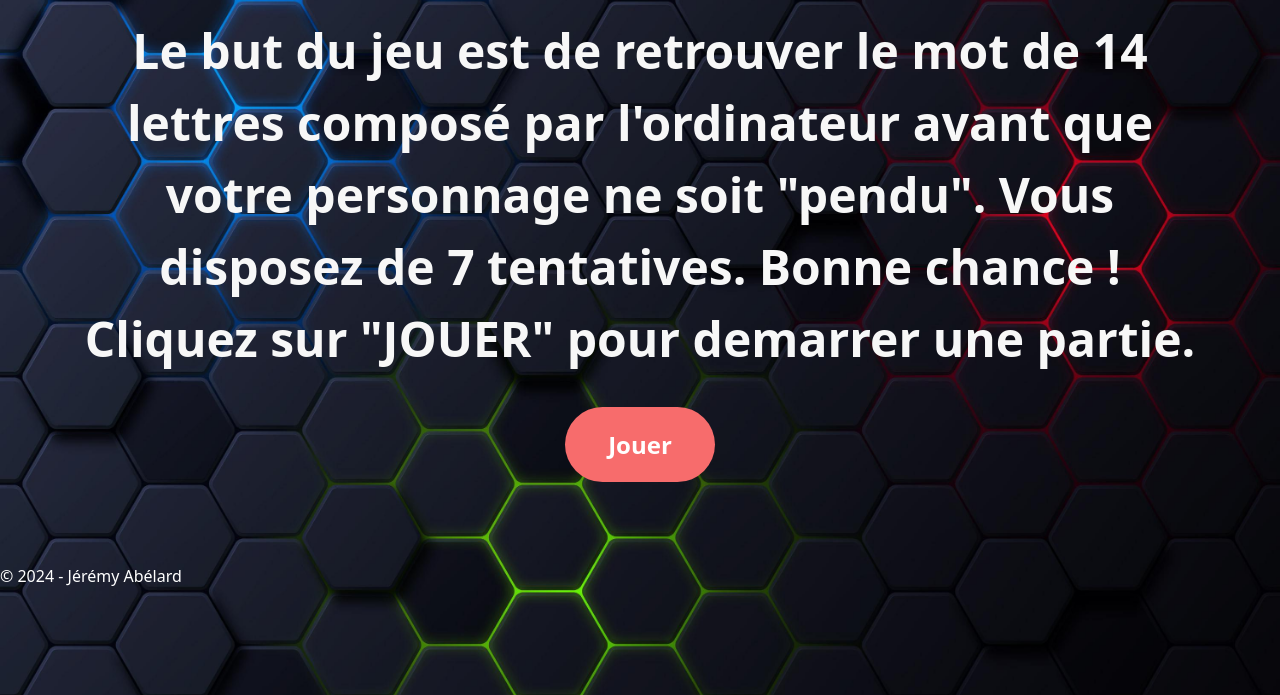
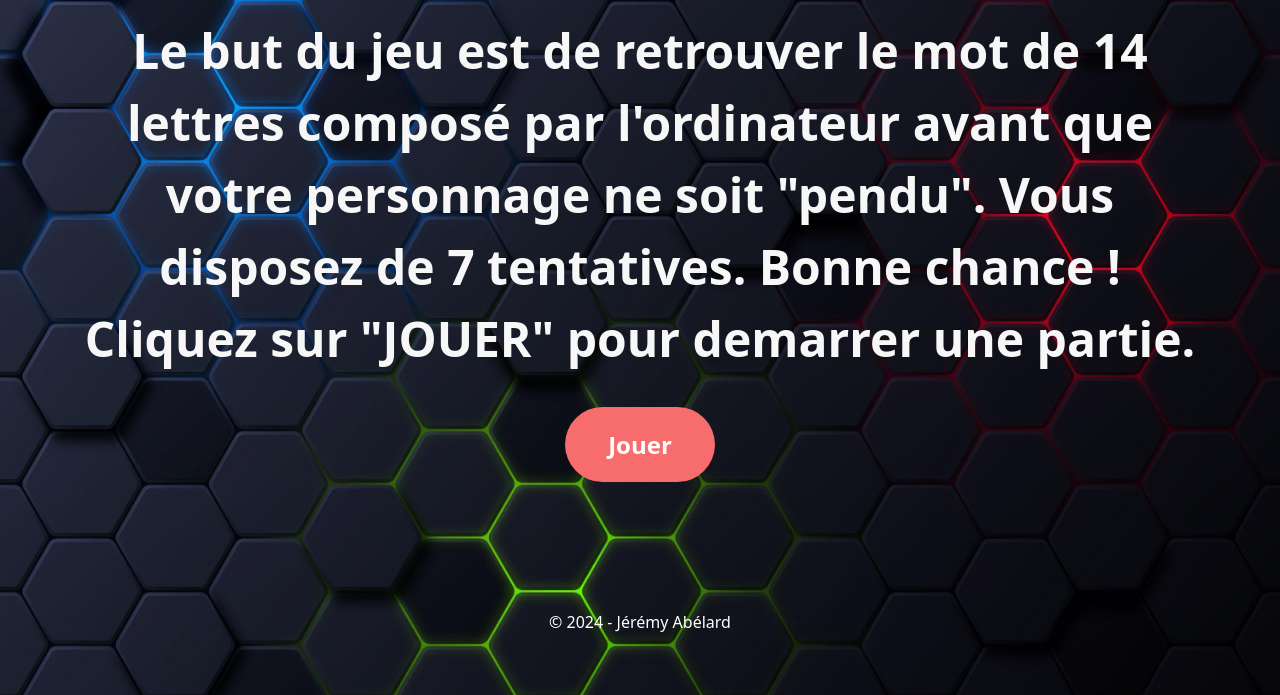
Before and after one commit to Jerem94300/Jeu-du-Pendu, a plain HTML site: page index.html in a window 1280 px wide. Shown: the part 105-800 px from the top of the page. Drawn offline with nearby package versions, Linux system fonts and the light colour scheme.

Commit message:
maj pendu

```diff
--- a/style.css
+++ b/style.css
@@ -242,6 +242,16 @@ body {
   color: black;
 }
 
+footer {
+  display: flex;
+  justify-content: center;
+  align-items: center;
+  color: white;
+  height: 100px;
+  font-size: 16px;
+  font-weight: lighter;
+}
+
 .link__btn {
   text-decoration: none;
 }
```
